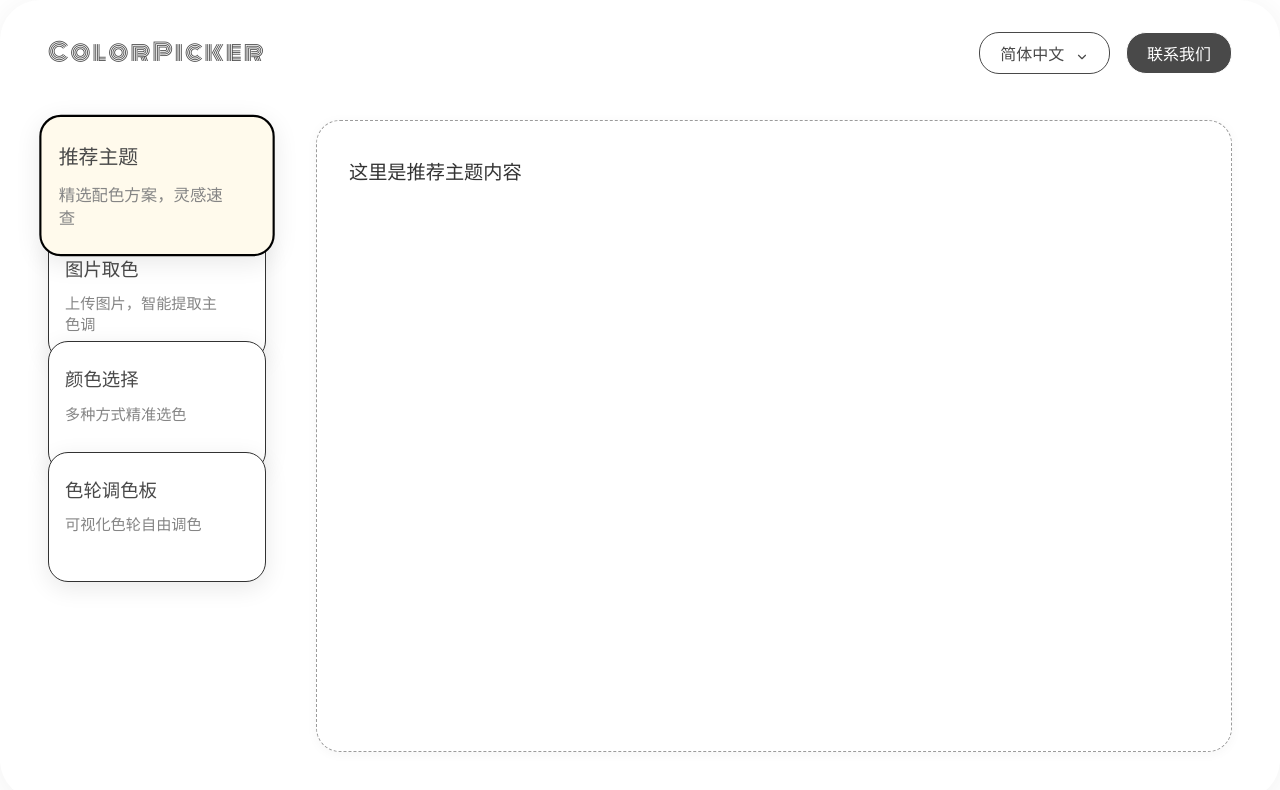
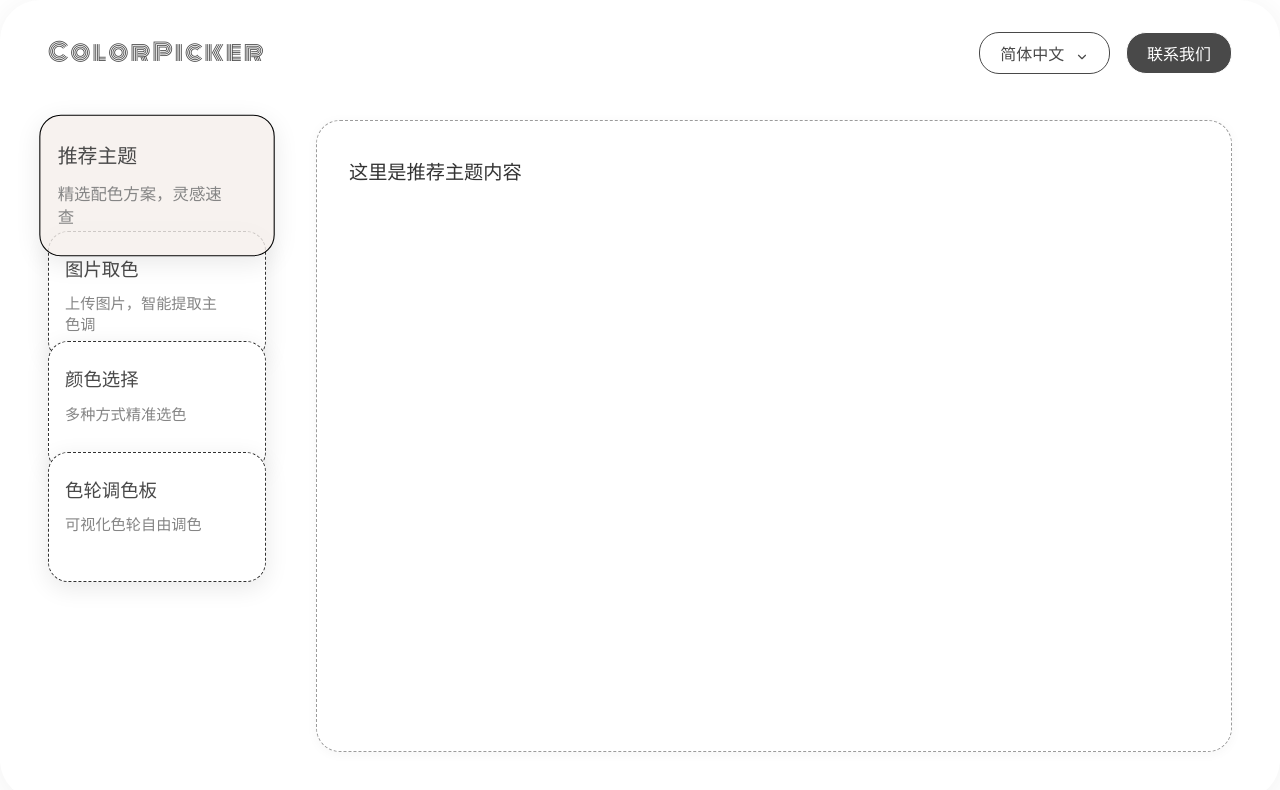
Before and after one commit to FreedomSnow/color_picker, a React (Vite) app: page / in a window 1280 px wide. Shown: the top 790 px of the page. Built offline with nearby package versions, Linux system fonts and the light colour scheme.

Commit message:
修改卡片样式

```diff
--- a/src/App.module.css
+++ b/src/App.module.css
@@ -104,7 +104,7 @@ body {
   font-size: 1.22rem;
   color: #888;
   cursor: pointer;
-  border: 1px solid rgb(50,50,50);
+  border: 1px dashed rgb(50,50,50);
   text-align: left;
   background: #fff;
   margin-top: -20px;
@@ -124,9 +124,9 @@ body {
   margin-top: 0;
 }
 .tabCardActive {
-  background: #fffaec;
+  background: rgba(245,239,235,0.8);
   color: black;
-  border: 2px solid black;
+  border: 1px solid black;
   font-weight: bold;
   transform: scale(1.08);
   z-index: 2;
@@ -183,9 +183,9 @@ body {
 .left {
   max-width: 40%;
 }
-.highlight {
+/* .highlight {
   color: #ff9900;
-}
+} */
 .contact {
   margin-top: 32px;
   font-weight: bold;
```
